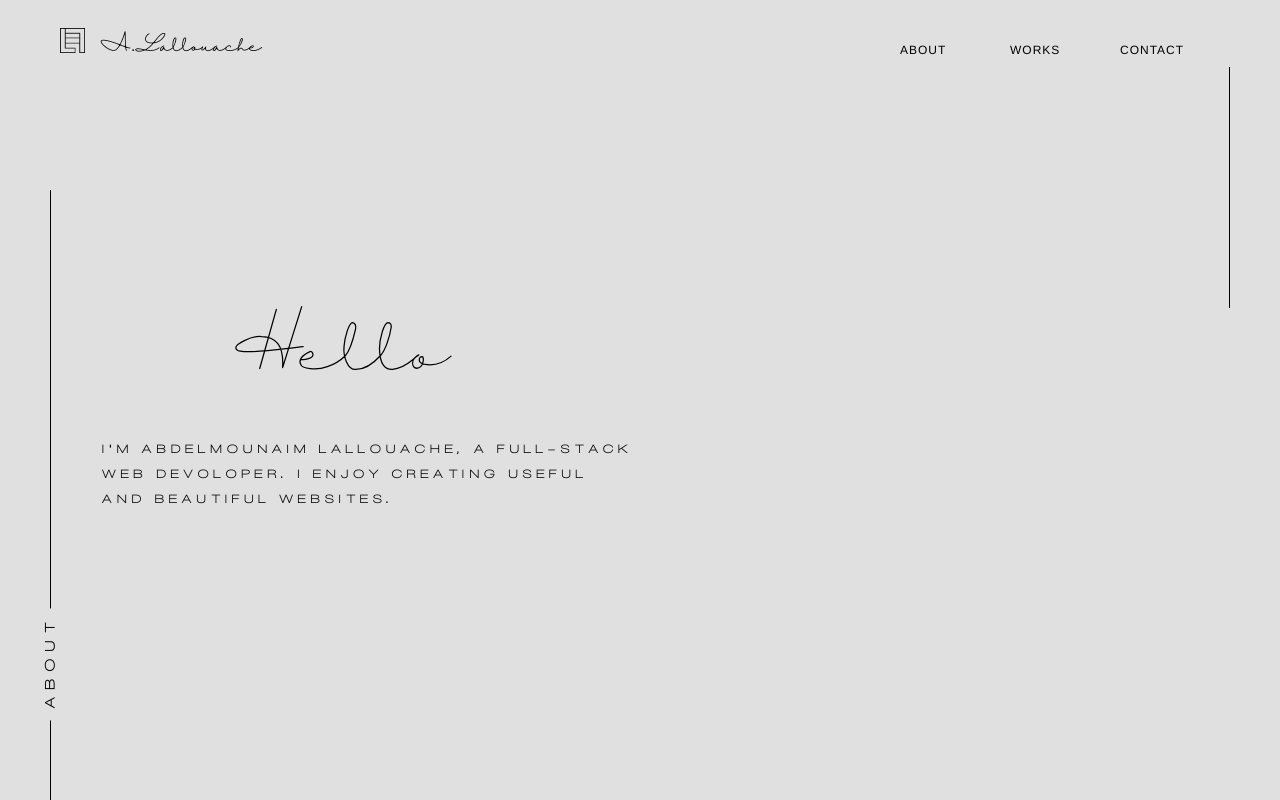
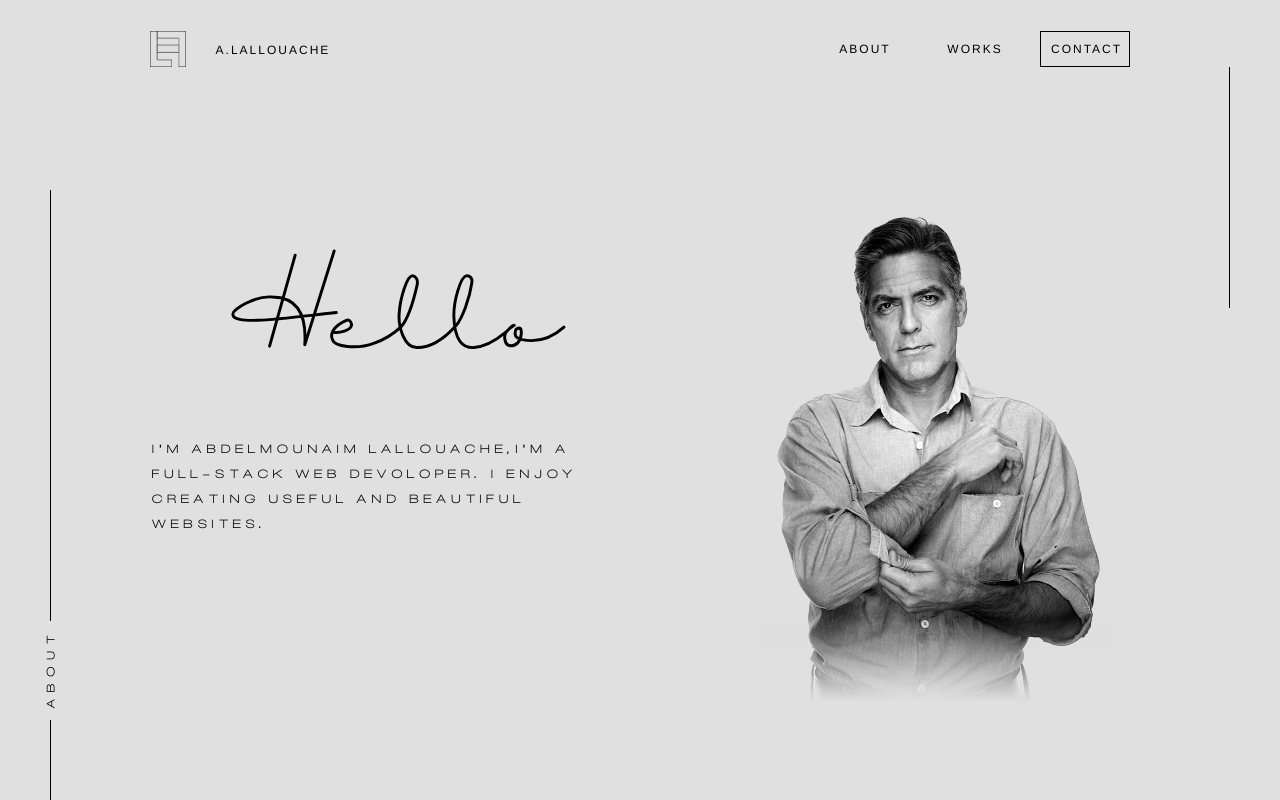
Before and after one commit to abdel-lall/myPortfolio, a website: page public/portfolio-ui/main.html in a window 1280 px wide. Drawn offline with nearby package versions, Linux system fonts and the light colour scheme.

Commit message:
landing page design v1.0

```diff
--- a/public/portfolio-ui/main.css
+++ b/public/portfolio-ui/main.css
@@ -13,6 +13,10 @@
 @font-face {
     font-family: disco;
     src: url(AmplitudeWide.ttf);
+}
+@font-face {
+    font-family: hal-thin;
+    src: url(helvetica-thin.ttf);
 }
 body{
     margin: 0px;
@@ -33,44 +37,96 @@ body{
     grid-row: 1/span 1;
     display: grid;
     align-items: end;
-    grid-template-columns: 40px auto repeat(3,110px);
+    grid-template-columns: 45.6px auto repeat(3,110px);
     height: 100%;
+    width: calc(100% - 180px);
+    margin: 0 auto;
     box-sizing: border-box;
-    padding-bottom: 10px;
+    padding-bottom: 0px;
     /* background-color: aquamarine; */
 }
+.logo{
+    height: 35.6px;
+}
 .logoPic{
+    box-sizing: border-box;
     padding-left: 10px;
-    height: 25px;
+    height: 100%;
     width: auto;
+    padding-bottom: 0px;
+    text-align: center;
 }
 .name{
-    padding-left: 10px;
-    font-size: 15px;
-    font-family: 'hal';
+    box-sizing: border-box;
+    padding: 10px;
+    padding-left: 30px;
+    font-size: 12px;
+    font-family:  Helvetica, sans-serif;
+    text-transform: uppercase;
+    font-weight: THIN;
+    letter-spacing: 2px;
     text-align: left;
+
 }
 .aboutMBtn{
+    box-sizing: border-box;
     font-size: 12px;
     letter-spacing: 1px;
     font-family:  Helvetica, sans-serif;
     text-transform: uppercase;
     font-weight: 100;
+    letter-spacing: 2px;
+    padding-bottom: 10px;
+    padding-top: 10px;
+    text-align: center;
+    margin-left: 20px;
+    margin-right: 20px;
+    border-bottom: thin solid transparent;
+    transition: border-bottom 1s;
+    text-decoration: none;
 }
 .worksMBtn{
+    box-sizing: border-box;
     font-size: 12px;
     letter-spacing: 1px;
     font-family:  Helvetica, sans-serif;
     text-transform: uppercase;
     font-weight: 100;
+    letter-spacing: 2px;
+    padding-bottom: 10px;
+    padding-top: 10px;
+    text-align: center;
+    margin-left: 20px;
+    margin-right: 20px;
+    border-bottom: thin solid transparent;
+    transition: border-bottom 1s;
+    text-decoration: none;
 
 }
+.worksMBtn:hover ,.aboutMBtn:hover{
+    border-bottom: thin solid black;
+}
 .contactMBtn{
+    box-sizing: border-box;
     font-size: 12px;
     letter-spacing: 1px;
     font-family:  Helvetica, sans-serif;
     text-transform: uppercase;
     font-weight: 100;
+    letter-spacing: 2px;
+    border: thin solid black;
+    padding: 10px;
+    text-align: center;
+    margin-left: 10px;
+    margin-right: 10px;
+    color: black;
+    background-color: transparent;
+    transition: background-color 1s , color 1s;
+    text-decoration: none;
+}
+.contactMBtn:hover{
+    background-color: black;
+    color: white;
 
 }
 .main{
@@ -86,6 +142,10 @@ body{
     grid-column: 2/ span 1;
 
 }
+#myPhoto{
+    display: block;
+    margin: 0 auto;
+}
 #hello{
     box-sizing: border-box;
     display: grid;
@@ -93,19 +153,20 @@ body{
     grid-column: 1/span 1;
     font-family: hal;
     align-items: end;
+    /* padding-left: 100px; */
     padding-bottom: 20px;
 }
 #Layer_1{
     display: block;
-    height: 65%;
+    height: 100%;
     width: auto;
-    margin: 0 auto;
+    margin: 0px;
 
 }
 #st0 {
     fill: #ffffff;
     stroke: #000000;
-    stroke-width: 2;
+    stroke-width: 3;
     stroke-linecap: round;
     stroke-linejoin: round;
     stroke-miterlimit: 10;
@@ -113,7 +174,7 @@ body{
   #st1,#st2 {
     fill: none;
     stroke: #000000;
-    stroke-width: 2;
+    stroke-width: 3;
     stroke-linecap: round;
     stroke-linejoin: round;
     stroke-miterlimit: 10;
@@ -133,13 +194,14 @@ body{
     grid-row: 1/span 2;
     grid-column: 2/span 1;
     border-right: 1px solid black;
+
 }
 .pageName{
     display: block;
     box-sizing: border-box;
     padding-top: 10px;
     padding-bottom: 10px;
-    font-size: 15px;
+    font-size: 12px;
     letter-spacing: 5px;
     font-weight: bold;
     font-family: newf;
@@ -147,13 +209,13 @@ body{
     writing-mode: tb-rl;
     transform: rotate(-180deg);
     position: absolute;
-    left: 42px;
+    left: 44px;
     bottom: 80px;
     background-color: #e0e0e0;
 }
 #descreption{
     box-sizing: border-box;
-    padding-left: 50px;
+    padding-left: 100px;
     display: block;
     font-size: 13px;
     letter-spacing: 3px;
--- a/public/portfolio-ui/main.html
+++ b/public/portfolio-ui/main.html
@@ -10,7 +10,7 @@
     <div class="container">
       <div class="navbar">
         <div class="logo">
-          <img src="./logo.png" alt="" class="logoPic">
+          <img src="./logo3.png" alt="" class="logoPic">
         </div>
         <div class="name">A.Lallouache</div>
         <div class="aboutMBtn">About</div>
@@ -53,12 +53,17 @@
         </div>
         <div id="about">
           <span id="descreption">
-            I'm Abdelmounaim Lallouache, a full-stack web devoloper. I enjoy
+            I'm Abdelmounaim Lallouache,I'm a full-stack web devoloper. I enjoy
             creating useful and beautiful websites.
+
+          </span>
+
           </span>
           <span class="pageName">about</span>
         </div>
-        <div id="profileImg"></div>
+        <div id="profileImg">
+          <img src="./portrait.png" alt="" id="myPhoto">
+        </div>
       </div>
     </div>
     <script src="https://code.jquery.com/jquery-3.5.1.js" integrity="sha256-QWo7LDvxbWT2tbbQ97B53yJnYU3WhH/C8ycbRAkjPDc=" crossorigin="anonymous"></script>
```
Also changed, not shown: public/portfolio-ui/favicon.png (added), public/portfolio-ui/githublogo.png (added), public/portfolio-ui/helvetica-thin.ttf (added), public/portfolio-ui/logo3.png (added), public/portfolio-ui/portrait.png (added), public/portfolio-ui/twiterlogo.png (added).
